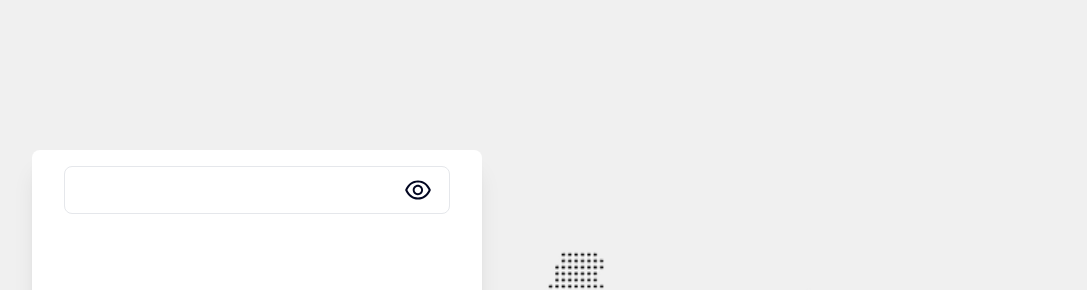
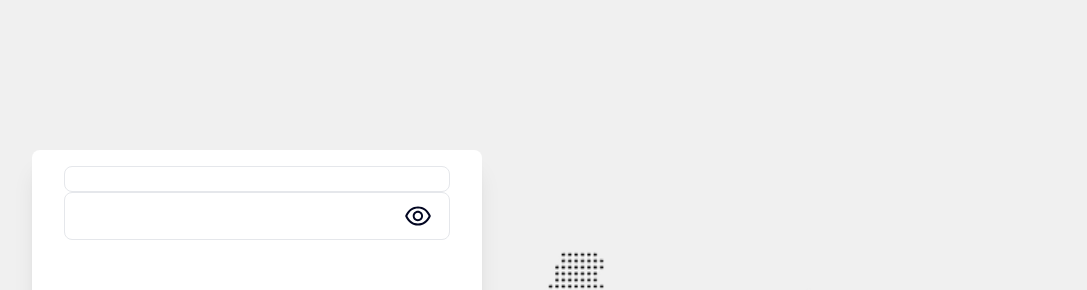
Before and after one commit to fmaulll/community-complaint-app, a Next.js app: page / in a window 1280 px wide. Shown: the top 290 px of the page, without its empty margins (32-1119 px from the left). Built offline with nearby package versions, Linux system fonts and the light colour scheme.

Commit message:
added emil input

```diff
--- a/app/page.tsx
+++ b/app/page.tsx
@@ -5,9 +5,16 @@ import Island from "../public/images/island.png";
 export default function Home() {
   return (
     <main className="flex h-screen items-center relative bg-[#f0f0f0]">
-      <Image className="w-[1000px] absolute z-0 top-1/2 left-1/2 transform -translate-x-1/2 -translate-y-1/2" src={Island} alt="island" />
+      <Image
+        className="w-[1000px] absolute z-0 top-1/2 left-1/2 transform -translate-x-1/2 -translate-y-1/2"
+        src={Island}
+        alt="island"
+      />
       <div className="bg-white relative ml-16 w-[450px] h-[500px] shadow-xl rounded-lg px-8 py-4 flex justify-between flex-col z-10">
-        <Input icon={null} type="password" />
+        <div>
+          <Input label="Email" icon={null} type="email" />
+          <Input label="Password" icon={null} type="password" />
+        </div>
       </div>
     </main>
   );
```
